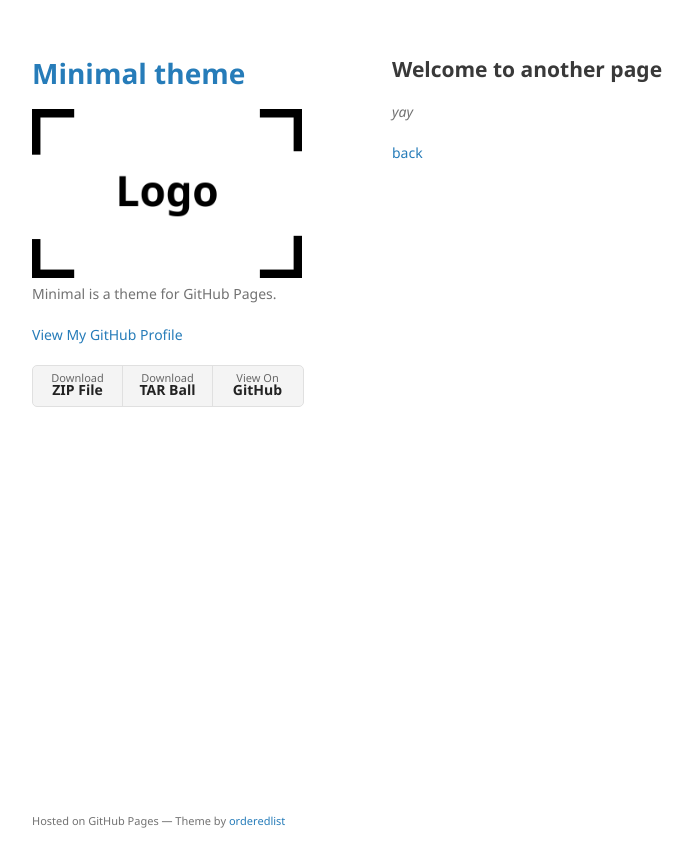
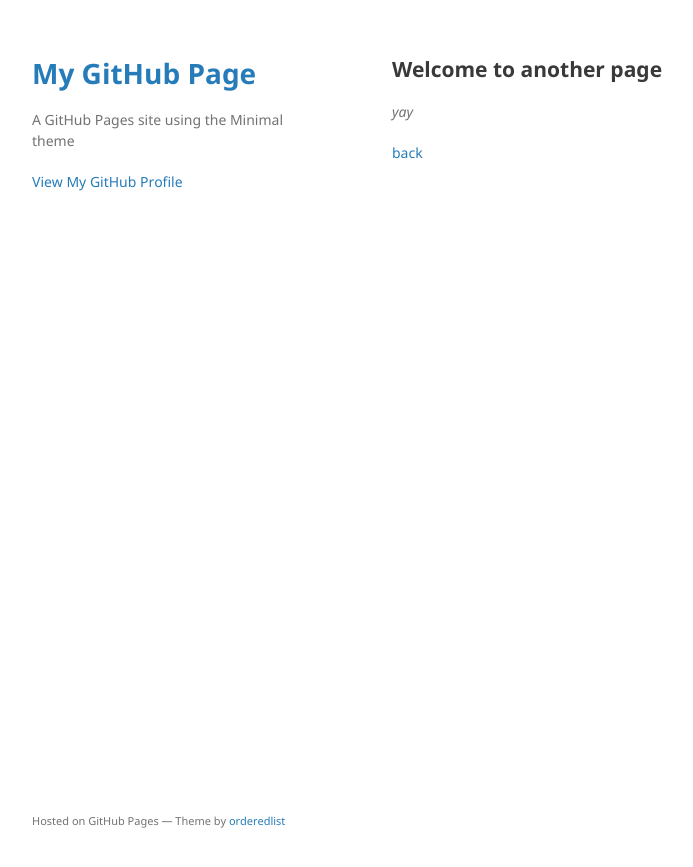
Before and after one commit to Kalee914/kalee914.github.io, a Jekyll site: the page built from another-page.md, in a window 1280 px wide. Shown: the top 867 px of the page, without its empty margins (178-871 px from the left). Built offline with Jekyll 4.4.1, drawn with Linux system fonts in a browser that asks for light colours; our own code applies the rules of GitHub Pages for plain Markdown files.

Commit message:
modified: config.yml

```diff
--- a/_config.yml
+++ b/_config.yml
@@ -1,6 +1,5 @@
-title: Minimal theme
-logo: /assets/img/logo.png
-description: Minimal is a theme for GitHub Pages.
-show_downloads: true
-google_analytics:
+title: "My GitHub Page"
+description: "A GitHub Pages site using the Minimal theme"
+baseurl: "" # Leave blank for user pages
+url: "https://kalee914.github.io"
 theme: jekyll-theme-minimal
```
